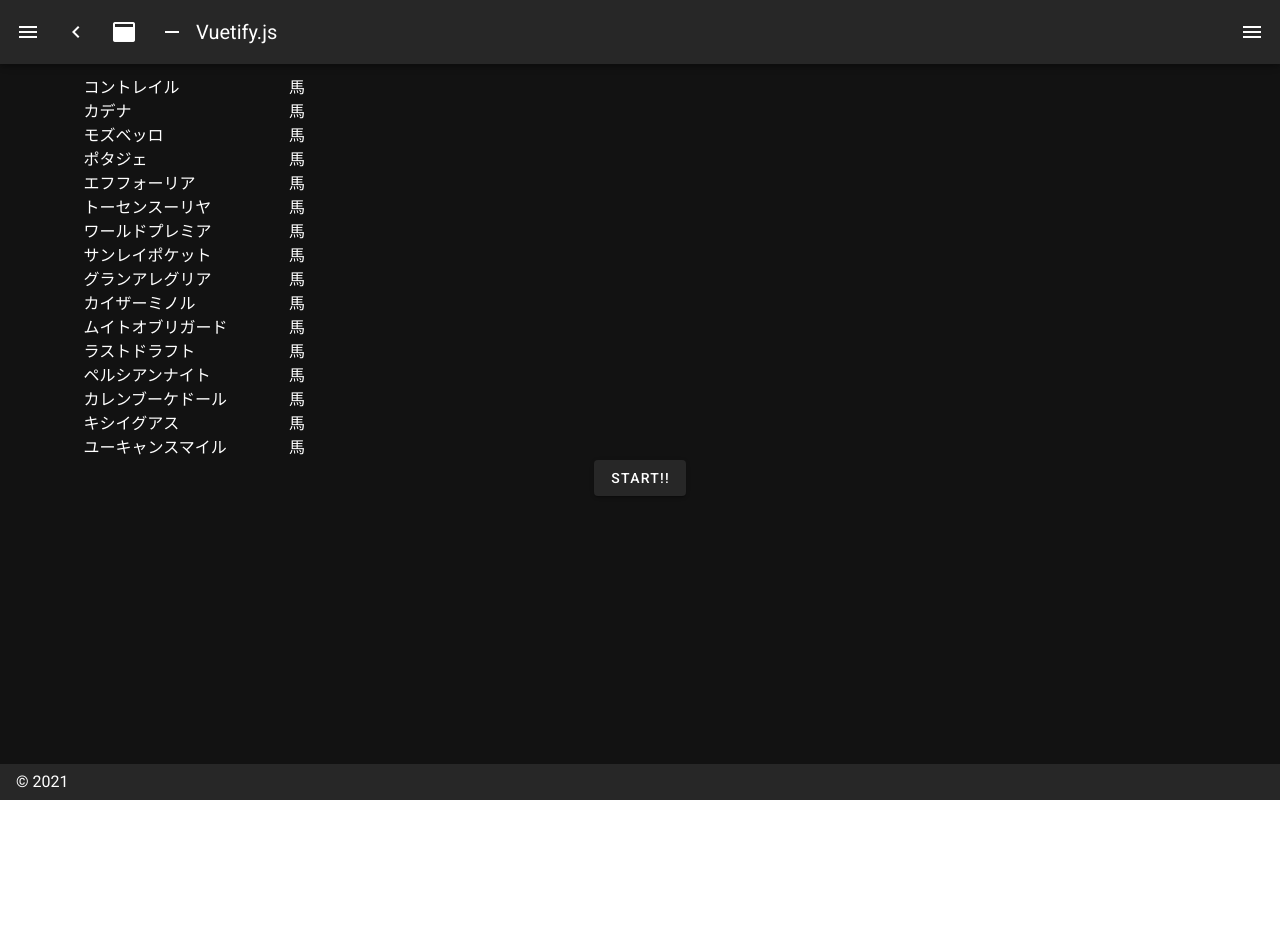
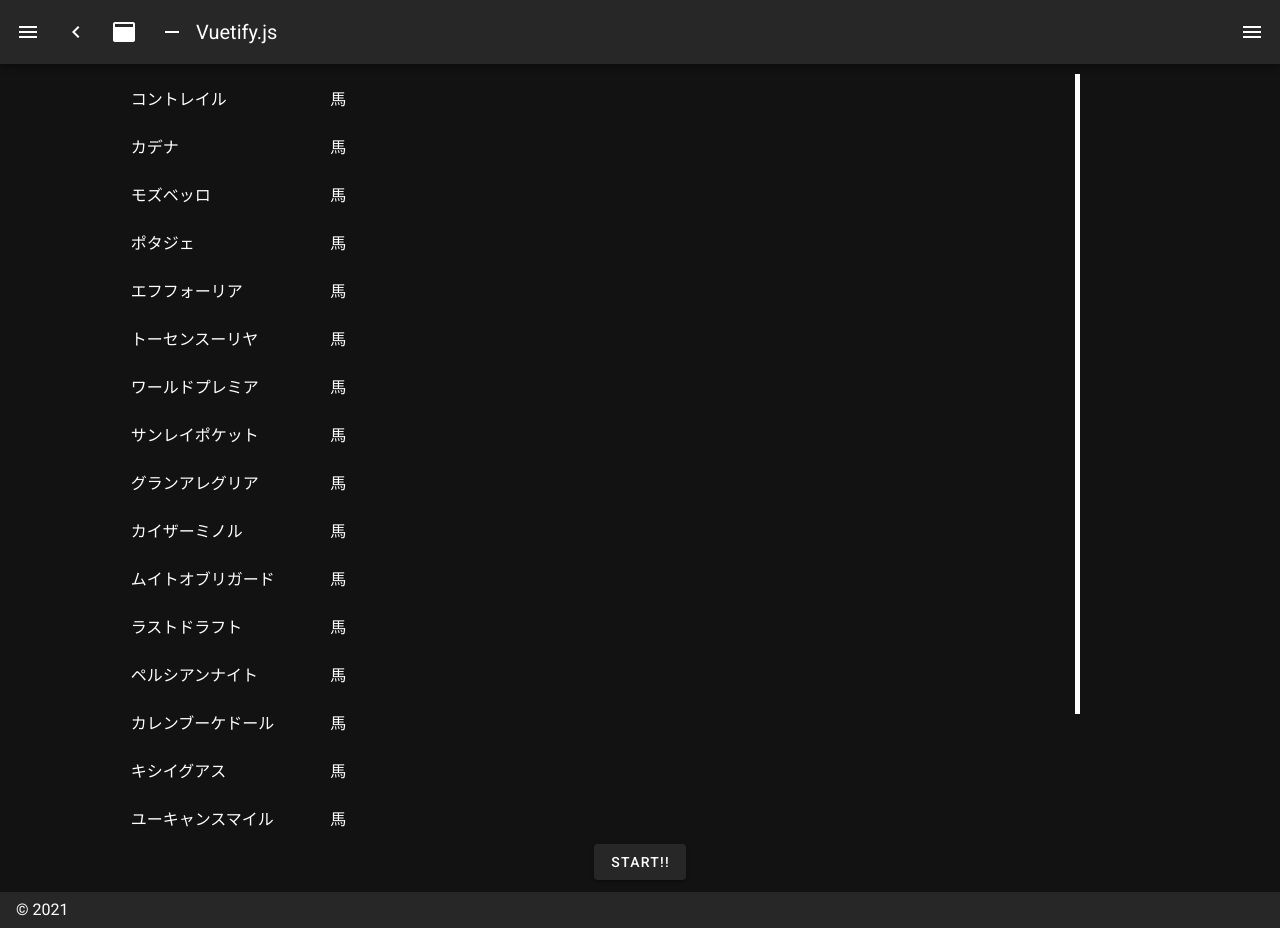
Before and after one commit to yoooz/uma, a Nuxt app: page / in a window 1280 px wide. Before the commit the page ends 800 px from the top, so only its background shows below. Built offline with nearby package versions, Linux system fonts and the light colour scheme.

Commit message:
goal line

```diff
--- a/pages/index.vue
+++ b/pages/index.vue
@@ -1,34 +1,38 @@
 <template>
   <v-container>
     <v-row>
-      <v-col style="width: 10vw; flex-grow: 0">
+      <v-col>
         <v-row v-for="uma in umas" :key="uma.name">
-          {{ uma.rank }}
-        </v-row>
-      </v-col>
-      <v-col style="width: 30vw; flex-grow: 1">
-        <v-row v-for="uma in umas" :key="uma.name">
-          {{ uma.name }}
-        </v-row>
-      </v-col>
-      <v-col style="flex-grow: 5">
-        <v-row v-for="uma in umas" :key="uma.name">
-          <div v-bind:style="{ width: uma.ran + '%' }"></div>
-          馬
+          <v-col style="flex-grow: 0.2"> {{ uma.rank }} </v-col>
+          <v-col style="flex-grow: 1"> {{ uma.name }} </v-col>
+          <v-col style="flex-grow: 5; display: flex">
+            <div v-bind:style="{ width: uma.ran + '%' }"></div>
+            馬
+          </v-col>
         </v-row>
       </v-col>
     </v-row>
     <v-row justify="center" align="center">
       <v-btn @click="run">START!!</v-btn>
     </v-row>
+    <div
+      style="
+        background-color: white;
+        position: absolute;
+        height: 80vh;
+        width: 5px;
+        top: 10px;
+        right: 200px;
+      "
+    ></div>
   </v-container>
 </template>
 
 <script>
 import umas from '../assets/json/umas.json'
 
-const GOAL_LINE = 80
-const SPEED = 10
+const GOAL_LINE = 99
+const SPEED = 40
 export default {
   data() {
     return {
@@ -53,18 +57,17 @@ export default {
       this.umas[dash].ran = ran > GOAL_LINE ? GOAL_LINE : ran
 
       const finishIndex = this.umas.findIndex(
-        (uma) => uma.ran >= GOAL_LINE && uma.rank === ''
+        (uma) => uma.ran >= GOAL_LINE && uma.rank === ' '
       )
-      console.log(finishIndex)
 
       if (finishIndex < 0) {
         return
       }
 
       const goald = this.umas.filter(
-        (uma) => uma.ran >= GOAL_LINE && uma.rank !== ''
+        (uma) => uma.ran >= GOAL_LINE && uma.rank !== ' '
       )
-      this.umas[finishIndex].rank = `${goald.length + 1}`
+      this.umas[finishIndex].rank = `${goald.length + 1}着`
     },
   },
 }
```
Also changed, not shown: assets/json/umas.json (+16 -16 lines).
